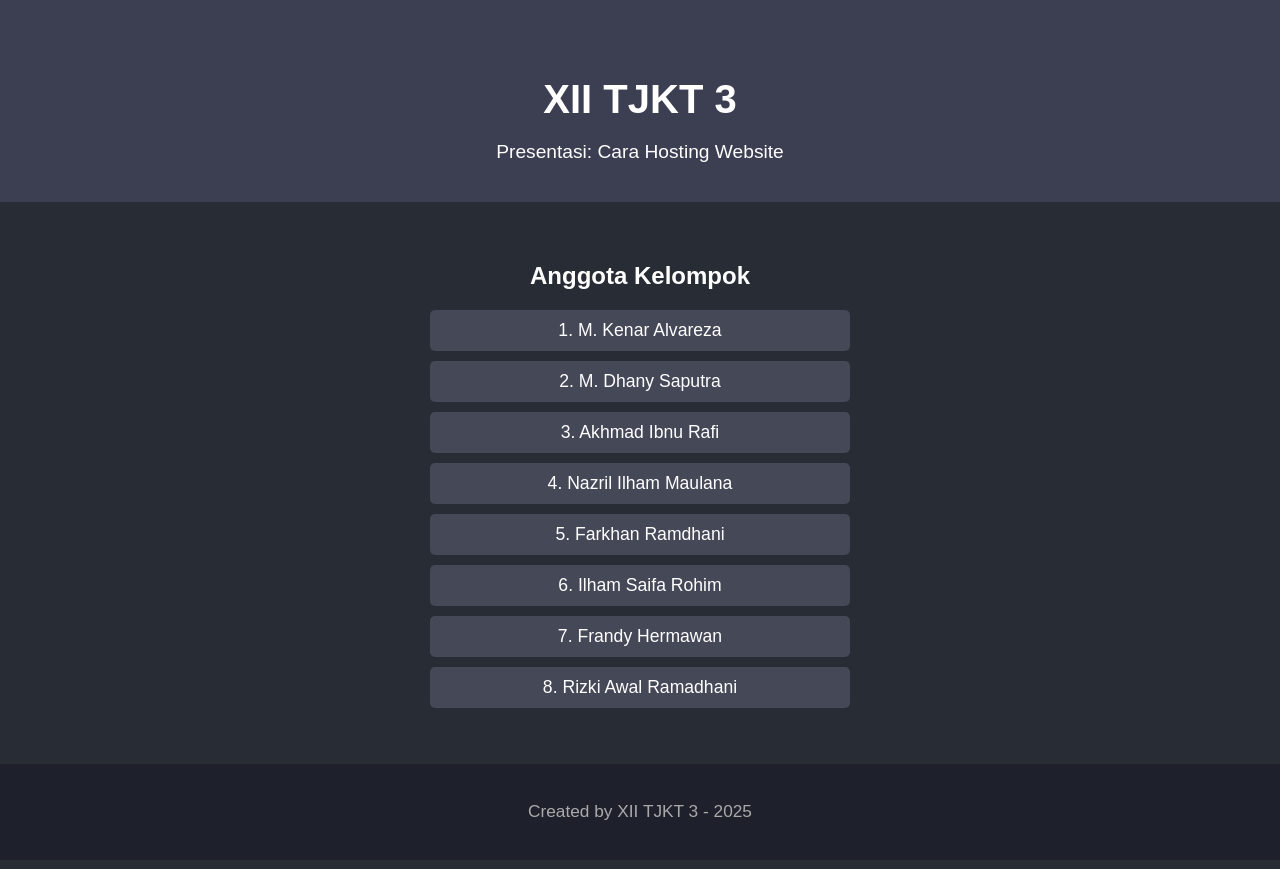
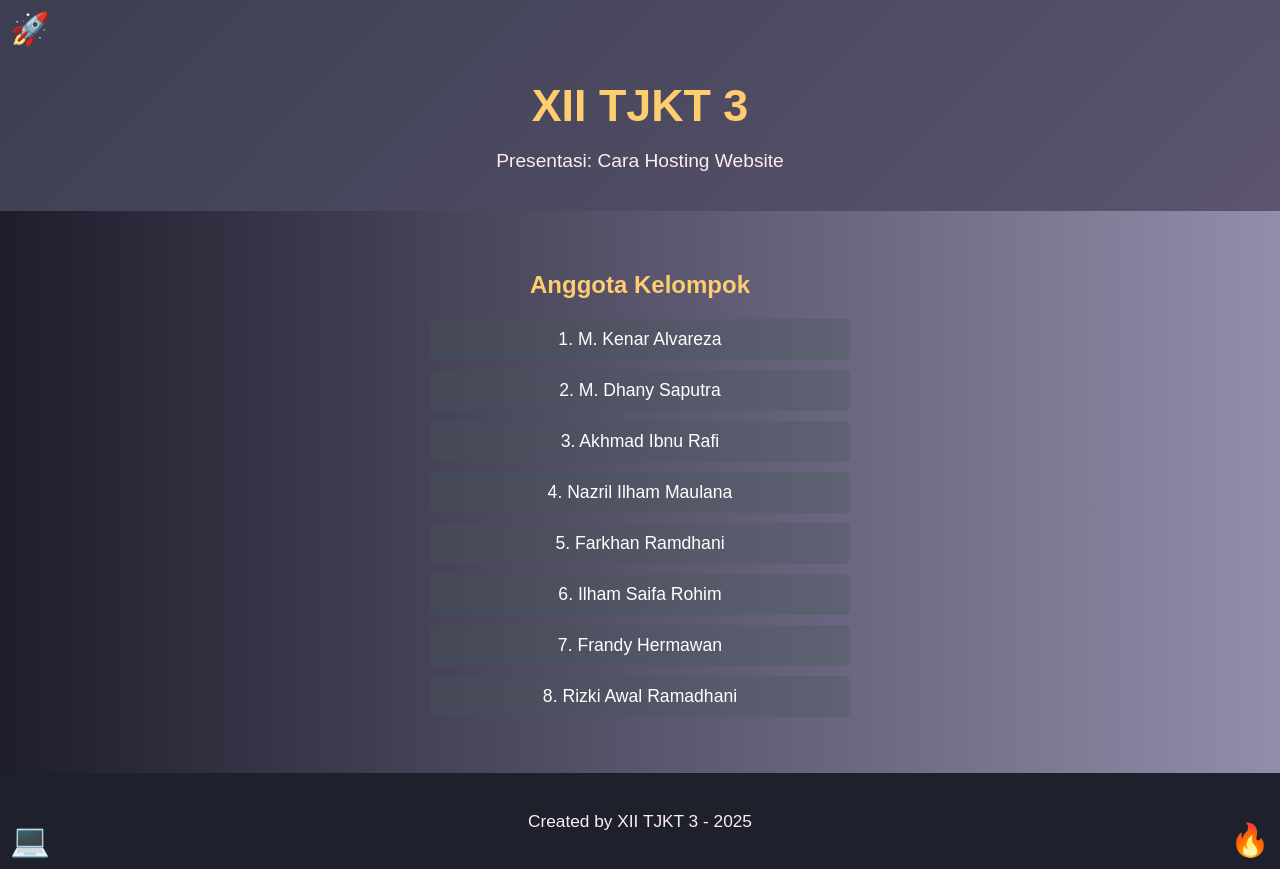
Before and after one commit to Rzzy99/rzzy99.github.io, a plain HTML site: page index.html in a window 1280 px wide. Drawn offline with Linux system fonts and the light colour scheme.

Commit message:
Update index.html

```diff
--- a/index.html
+++ b/index.html
@@ -7,21 +7,25 @@
       margin: 0;
       padding: 0;
       font-family: Arial, sans-serif;
-      background-color: #282c34;
+      background: linear-gradient(to right, #1f1c2c, #928dab);
       color: #fff;
       text-align: center;
+      position: relative;
+      overflow-x: hidden;
     }header {
   padding: 50px 20px 20px;
-  background-color: #3b3f51;
+  background: linear-gradient(135deg, #3b3f51, #5c5470);
 }
 
 h1 {
   margin-bottom: 10px;
-  font-size: 2.5em;
+  font-size: 2.8em;
+  color: #ffcc70;
 }
 
 p {
   font-size: 1.2em;
+  color: #ffeeee;
 }
 
 section {
@@ -30,6 +34,7 @@ section {
 
 h2 {
   margin-bottom: 20px;
+  color: #ffcc70;
 }
 
 ul {
@@ -40,12 +45,18 @@ ul {
 li {
   margin: 10px 0;
   font-size: 1.1em;
-  background-color: #444857;
+  background: linear-gradient(to right, #444857, #5f6272);
   padding: 10px;
   border-radius: 5px;
   max-width: 400px;
   margin-left: auto;
   margin-right: auto;
+  transition: transform 0.3s ease;
+}
+
+li:hover {
+  transform: scale(1.05);
+  background: linear-gradient(to right, #ff8a00, #e52e71);
 }
 
 footer {
@@ -55,9 +66,32 @@ footer {
   color: #aaa;
 }
 
+.emoji-top-left {
+  position: absolute;
+  top: 10px;
+  left: 10px;
+  font-size: 2em;
+}
+
+.emoji-bottom-right {
+  position: absolute;
+  bottom: 10px;
+  right: 10px;
+  font-size: 2em;
+}
+
+.emoji-bottom-left {
+  position: absolute;
+  bottom: 10px;
+  left: 10px;
+  font-size: 2em;
+}
+
   </style>
 </head><body>
-  <header>
+  <div class="emoji-top-left">🚀</div>
+  <div class="emoji-bottom-right">🔥</div>
+  <div class="emoji-bottom-left">💻</div>  <header>
     <h1>XII TJKT 3</h1>
     <p>Presentasi: Cara Hosting Website</p>
   </header>  <section>
```
